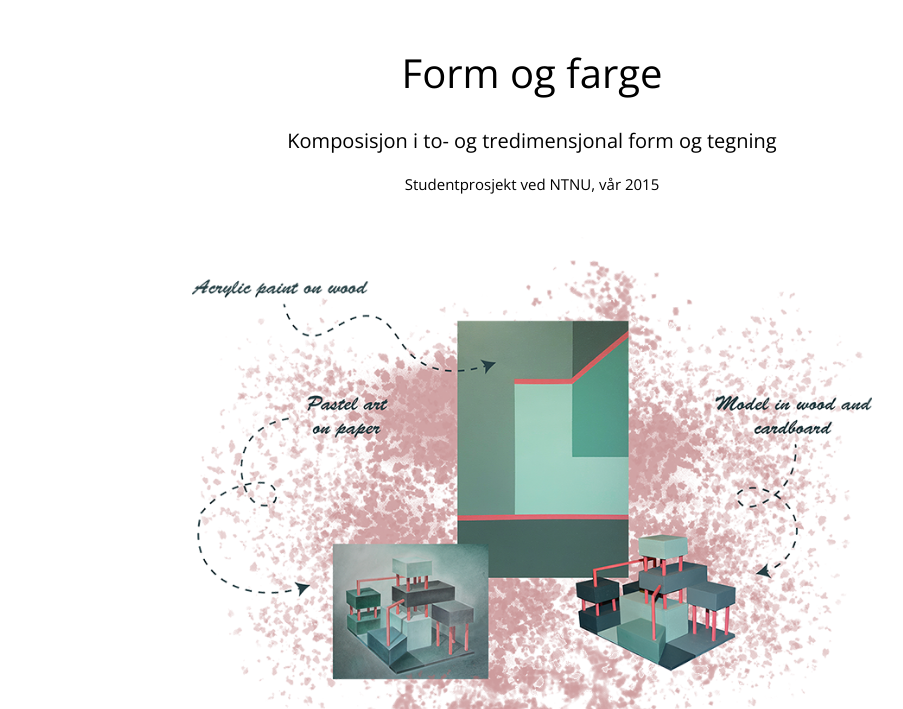
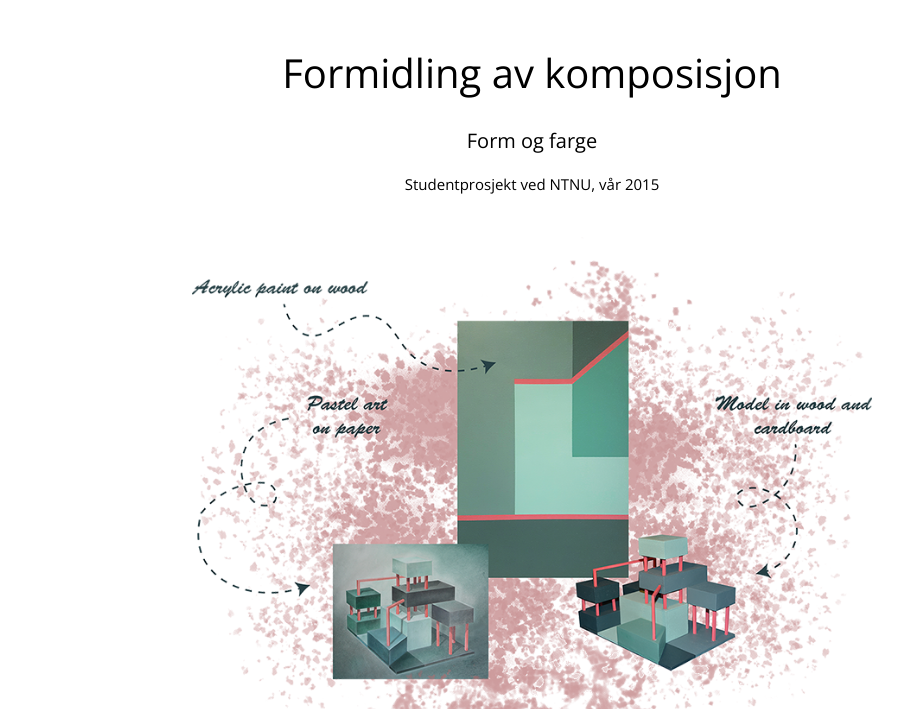
Before and after one commit to linetts/linetts.github.io, a plain HTML site: page form_og_farge.html in a window 1280 px wide. Shown: the part 91-800 px from the top of the page, without its empty margins (108-1011 px from the left). Drawn offline with nearby package versions, Linux system fonts and the light colour scheme.

Commit message:
Update form_og_farge.html

```diff
--- a/form_og_farge.html
+++ b/form_og_farge.html
@@ -22,8 +22,8 @@
         <br>
         <br>
 
-        <h1>Form og farge</h1>
-        <h2>Komposisjon i to- og tredimensjonal form og tegning</h2>
+        <h1>Formidling av komposisjon</h1>
+        <h2>Form og farge</h2>
         <h4>Studentprosjekt ved NTNU, vår 2015</h4>
 
         <div class="content2">
```
